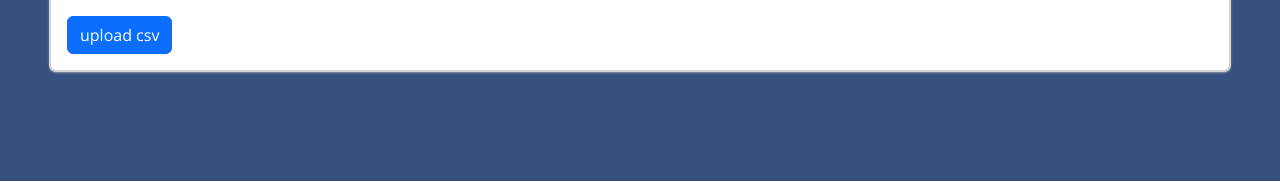
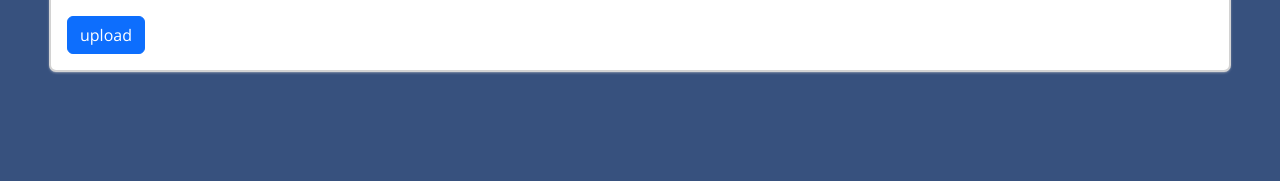
Before and after one commit to 6210612708/project, a Django app: page /home/news/ in a window 1280 px wide. Shown: the part 786-968 px from the top of the page. Run offline with Django 4.2, Linux system fonts and the light colour scheme; data that the repository does not hold is empty; some libraries are stand-ins or nearby versions; some web fonts are replaced.

Commit message:
edit news

```diff
--- a/website/templates/news.html
+++ b/website/templates/news.html
@@ -135,7 +135,7 @@
                     </tbody>
                   </table>
                 </p>
-                <a href="{% url 'website:news_csv' %}" class="btn btn-primary">upload csv</a>
+                <a href="{% url 'website:news_csv' %}" class="btn btn-primary">upload</a>
               </div>
             </div>
           </div>
@@ -152,7 +152,7 @@
             </tr>
             {% endfor %}
 
-            <a href="{% url 'website:news_csv' %}">upload csv</a>
+            <a href="{% url 'website:news_csv' %}">upload</a>
         </table> -->
 
 
```
